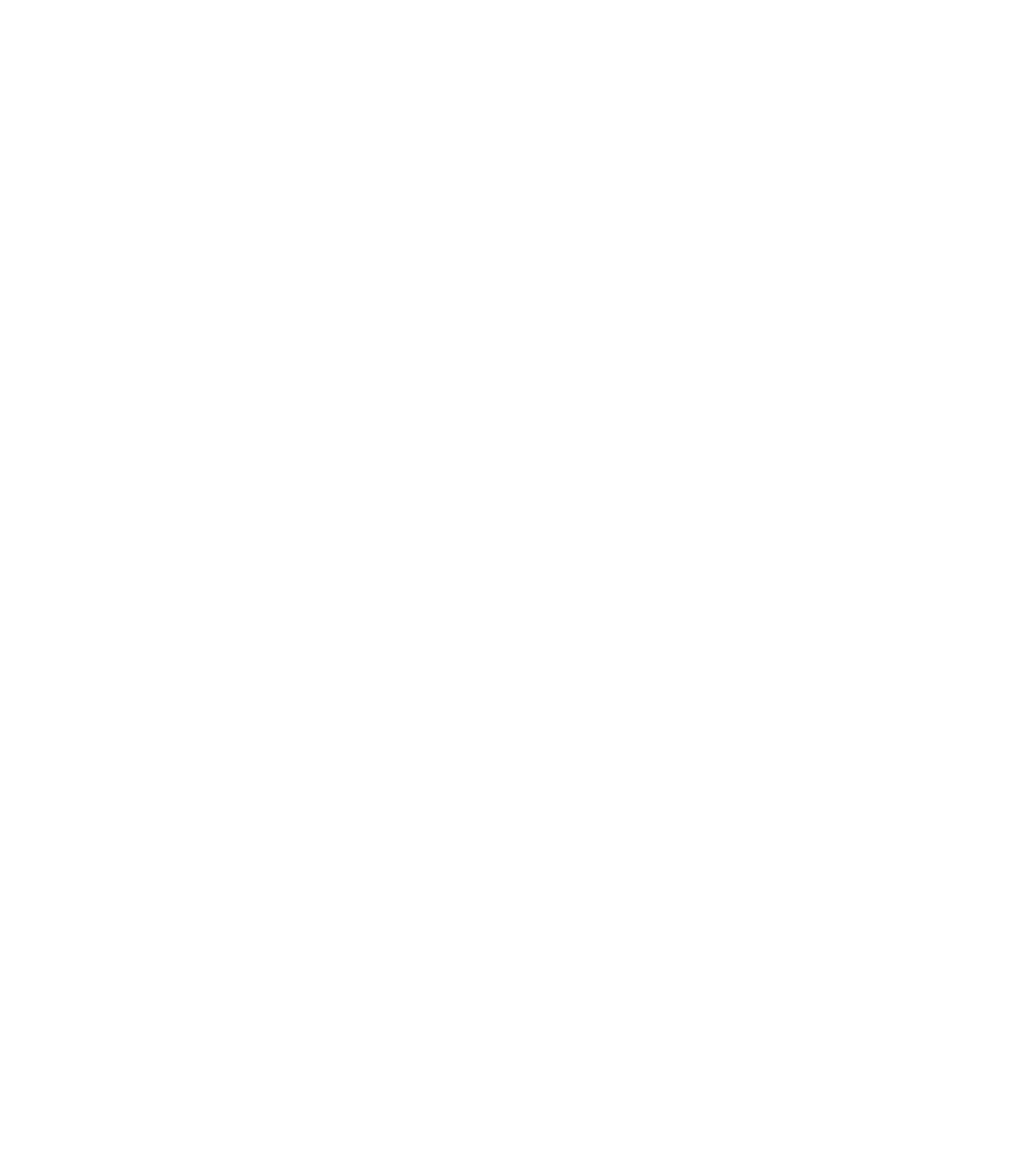
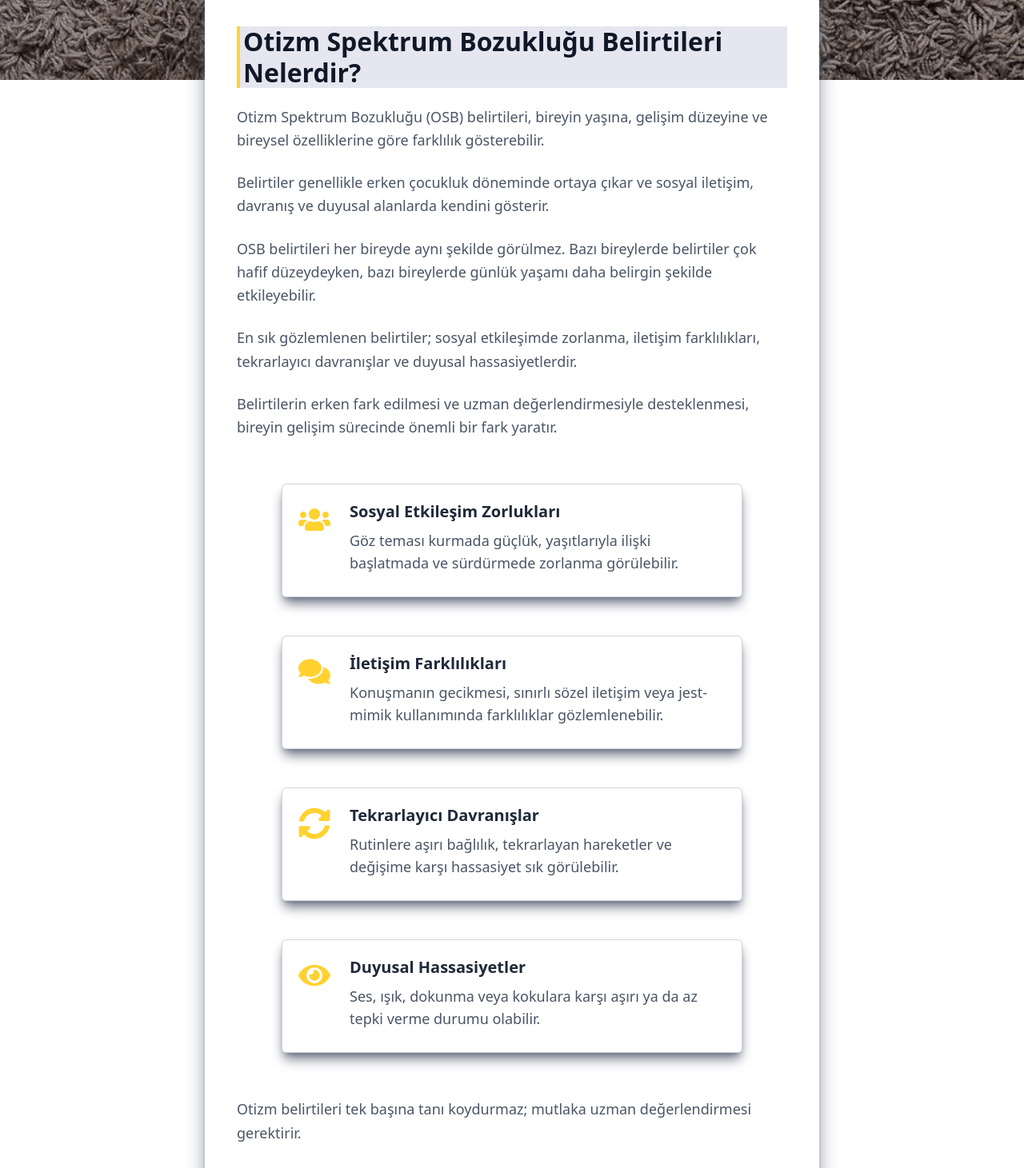
Before and after one commit to furkansylu97/OzelFidanlarOzelEgitimVeRehabilitasyon, a React (Vite) app in the folder OzelFidanlar/: page /trainings/autism-spectrum-disorder/symptoms in a window 1280 px wide. Before the commit this address had no page. Shown: the part 1020-2481 px from the top of the page at 80% size. Before the commit the page ends 800 px from the top, so only its background shows below. Built offline with nearby package versions, Linux system fonts and the light colour scheme.

Commit message:
feat: implement Autism Spectrum Disorder Symptoms page with reusable section layout

```diff
--- /dev/null
+++ b/OzelFidanlar/src/features/home/data/AutismSpectrumDisorderSymptoms/autismSpectrumDisorderSymptoms.ts
@@ -0,0 +1,60 @@
+import { FaComments, FaUsers, FaSyncAlt, FaEye } from "react-icons/fa";
+
+export const autismSpectrumDisorderSymptoms = {
+  hero: {
+    title: "Otizm Spektrum Bozukluğu Belirtileri Nelerdir?",
+    imageAlt: "Otizm Spektrum Bozukluğu Belirtileri",
+  },
+
+  intro: [
+    "Otizm Spektrum Bozukluğu (OSB) belirtileri, bireyin yaşına, gelişim düzeyine ve bireysel özelliklerine göre farklılık gösterebilir.",
+
+    "Belirtiler genellikle erken çocukluk döneminde ortaya çıkar ve sosyal iletişim, davranış ve duyusal alanlarda kendini gösterir.",
+  ],
+
+  paragraphs: [
+    `
+    OSB belirtileri her bireyde aynı şekilde görülmez. Bazı bireylerde
+    belirtiler çok hafif düzeydeyken, bazı bireylerde günlük yaşamı daha
+    belirgin şekilde etkileyebilir.
+    `,
+    `
+    En sık gözlemlenen belirtiler; sosyal etkileşimde zorlanma,
+    iletişim farklılıkları, tekrarlayıcı davranışlar ve duyusal
+    hassasiyetlerdir.
+    `,
+    `
+    Belirtilerin erken fark edilmesi ve uzman değerlendirmesiyle
+    desteklenmesi, bireyin gelişim sürecinde önemli bir fark yaratır.
+    `,
+  ],
+
+  highlights: [
+    {
+      icon: FaUsers,
+      title: "Sosyal Etkileşim Zorlukları",
+      text: "Göz teması kurmada güçlük, yaşıtlarıyla ilişki başlatmada ve sürdürmede zorlanma görülebilir.",
+    },
+    {
+      icon: FaComments,
+      title: "İletişim Farklılıkları",
+      text: "Konuşmanın gecikmesi, sınırlı sözel iletişim veya jest-mimik kullanımında farklılıklar gözlemlenebilir.",
+    },
+    {
+      icon: FaSyncAlt,
+      title: "Tekrarlayıcı Davranışlar",
+      text: "Rutinlere aşırı bağlılık, tekrarlayan hareketler ve değişime karşı hassasiyet sık görülebilir.",
+    },
+    {
+      icon: FaEye,
+      title: "Duyusal Hassasiyetler",
+      text: "Ses, ışık, dokunma veya kokulara karşı aşırı ya da az tepki verme durumu olabilir.",
+    },
+  ],
+
+  closing: [
+    "Otizm belirtileri tek başına tanı koydurmaz; mutlaka uzman değerlendirmesi gerektirir.",
+
+    "Erken tanı ve bireysel ihtiyaçlara uygun destek programları, bireyin gelişimini ve yaşam kalitesini önemli ölçüde destekler.",
+  ],
+};
--- /dev/null
+++ b/OzelFidanlar/src/features/home/pages/autism-spectrum-disorder-symptoms-page/AutismSpectrumDisorderSymptomsPage.tsx
@@ -0,0 +1,12 @@
+import AutismSpectrumDisorderSymptomsSection from "../../sections/AutismSpectrumDisorderSymptoms/AutismSpectrumDisorderSymptomsSection";
+
+const AutismSpectrumDisorderSymptomsPage = () => {
+  return (
+    <>
+      <AutismSpectrumDisorderSymptomsSection />
+      <section aria-hidden className="h-24" />
+    </>
+  );
+};
+
+export default AutismSpectrumDisorderSymptomsPage;
--- /dev/null
+++ b/OzelFidanlar/src/features/home/sections/AutismSpectrumDisorderSymptoms/AutismSpectrumDisorderSymptomsSection.tsx
@@ -0,0 +1,80 @@
+import React from "react";
+import asdImage from "../../../../assets/images/home/hero/slide-4.jpg";
+import { autismSpectrumDisorderSymptoms } from "../../data/AutismSpectrumDisorderSymptoms/autismSpectrumDisorderSymptoms";
+
+const AutismSpectrumDisorderSymptomsSection: React.FC = () => {
+  const { hero, intro, paragraphs, highlights, closing } =
+    autismSpectrumDisorderSymptoms;
+
+  return (
+    <section className="relative w-full">
+      <div className="relative w-full overflow-hidden">
+        <img
+          src={asdImage}
+          alt={hero.imageAlt}
+          className="h-[calc(var(--viewport-height)*0.7)] w-full object-cover"
+        />
+        <div className="absolute inset-0 bg-black/30" />
+      </div>
+
+      <div className="relative -mt-32 flex justify-center">
+        <div className="w-full max-w-3xl rounded-sm bg-white p-10 shadow-xl shadow-gray-500">
+          <h1 className="mb-10 inline-block border-l-4 border-amber-300 bg-[#001064]/10 pl-1 text-3xl font-bold text-gray-900">
+            {hero.title}
+          </h1>
+
+          <div className="space-y-6 text-lg leading-relaxed text-gray-600">
+            {intro.map((text, i) => (
+              <p key={i}>{text}</p>
+            ))}
+          </div>
+
+          <div className="mt-6 space-y-6 text-lg leading-relaxed text-gray-600">
+            {paragraphs.map((text, i) => (
+              <p key={i}>{text}</p>
+            ))}
+          </div>
+
+          <div className="flex items-center justify-center">
+            <div className="my-14 grid grid-cols-1 gap-12">
+              {highlights.map((item, i) => {
+                const Icon = item.icon;
+                return (
+                  <div
+                    key={i}
+                    className="group flex max-w-xl gap-4 rounded-md border border-gray-300 p-5 shadow-lg shadow-gray-500 transition-all duration-300 hover:-translate-y-1 hover:shadow-xl"
+                  >
+                    <div className="mt-1 text-amber-300 transition-colors duration-300 group-hover:text-[#001064]">
+                      <Icon className="h-10 w-10 transition-transform group-hover:scale-110" />
+                    </div>
+                    <div className="px-2">
+                      <h2 className="text-xl font-semibold text-gray-800">
+                        {item.title}
+                      </h2>
+                      <p className="my-2 text-lg text-gray-600">{item.text}</p>
+                    </div>
+                  </div>
+                );
+              })}
+            </div>
+          </div>
+
+          <div className="space-y-6 text-lg leading-relaxed text-gray-600">
+            {closing.map((text, i) => (
+              <p
+                key={i}
+                className={
+                  i === closing.length - 1 ? "font-medium text-gray-700" : ""
+                }
+              >
+                {text}
+              </p>
+            ))}
+          </div>
+        </div>
+      </div>
+    </section>
+  );
+};
+
+export default AutismSpectrumDisorderSymptomsSection;
--- a/OzelFidanlar/src/router/AppRouter.tsx
+++ b/OzelFidanlar/src/router/AppRouter.tsx
@@ -14,6 +14,7 @@
 import LanguageAndSpeechDisorderTypesPage from "../features/home/pages/language-and-speech-disorder-types-page/LanguageAndSpeechDisorderTypesPage";
 import AutismSpectrumDisorderPage from "../features/home/pages/autism-spectrum-disorder-page/AutismSpectrumDisorderPage";
 import AutismSpectrumDisorderWhatIsPage from "../features/home/pages/autism-spectrum-disorder-what-is-page/AutismSpectrumDisorderWhatIsPage";
+import AutismSpectrumDisorderSymptomsPage from "../features/home/pages/autism-spectrum-disorder-symptoms-page/AutismSpectrumDisorderSymptomsPage";
 
 export const router = createBrowserRouter([
   {
@@ -97,6 +98,10 @@
                 path: "what-is",
                 element: <AutismSpectrumDisorderWhatIsPage />,
               },
+              {
+                path: "symptoms",
+                element: <AutismSpectrumDisorderSymptomsPage />,
+              },
             ],
           },
         ],
```
